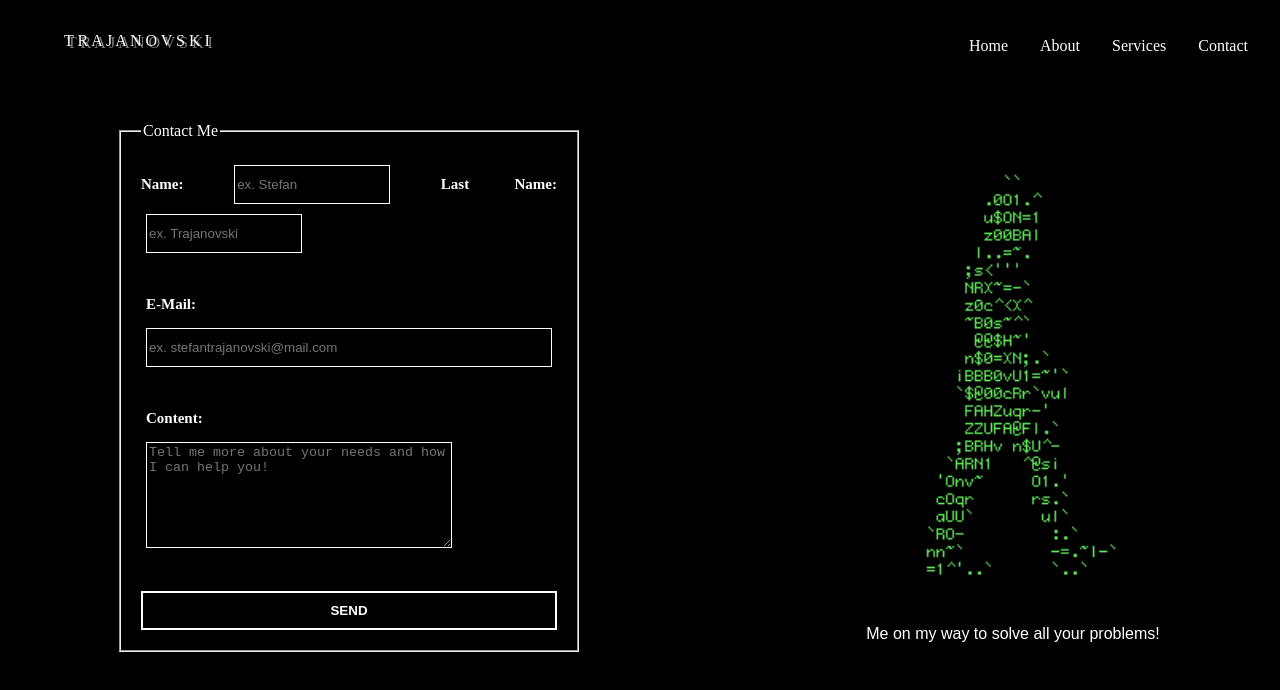
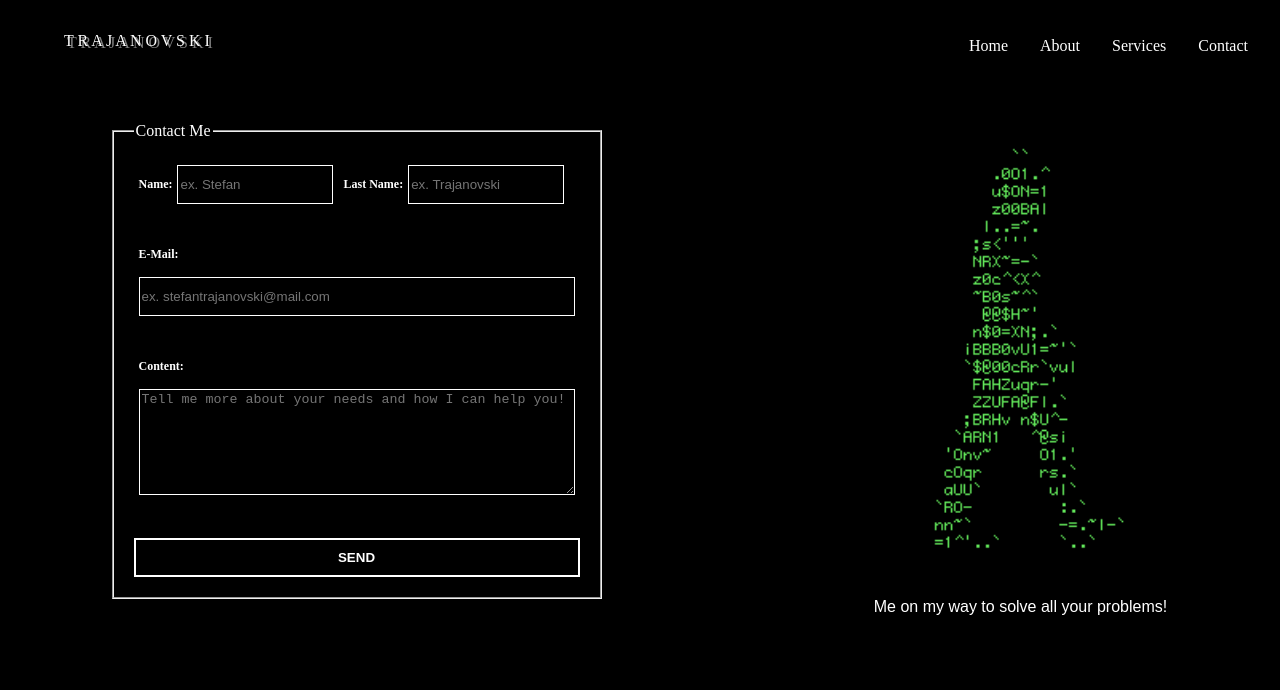
Before and after one commit to trajanovski77/personal-website, a website: page contact.html in a window 1280 px wide. Drawn offline with Linux system fonts and the light colour scheme.

Commit message:
Update style.css

```diff
--- a/style.css
+++ b/style.css
@@ -242,7 +242,6 @@ input[type="radio"] {
     transform: scale(1.05);
 }
 
-/* When slide 1 is selected */
 #s1:checked ~ .slides .slide1 {
     transform: translateX(0) scale(1.2);
     z-index: 3;
@@ -257,7 +256,6 @@ input[type="radio"] {
     z-index: 1;
 }
 
-/* When slide 2 is selected */
 #s2:checked ~ .slides .slide1 {
     transform: translateX(-200px) scale(0.9);
     z-index: 2;
@@ -272,7 +270,6 @@ input[type="radio"] {
     z-index: 2;
 }
 
-/* When slide 3 is selected */
 #s3:checked ~ .slides .slide1 {
     transform: translateX(-400px) scale(0.8);
     z-index: 1;
@@ -290,7 +287,6 @@ input[type="radio"] {
     text-align: center;
     color: white;
     font-family: "Euphemia UCAS", sans-serif;
-    min-height: 1.5em;
 }
 
 .caption {
@@ -354,7 +350,7 @@ h2 {
     text-indent: 5px;
     font-family: "Euphemia UCAS";
     font-weight: bold;
-    font-size: 15px;
+    font-size: 12px;
     margin-right:0;
 }
 .contact-container input{
@@ -366,7 +362,7 @@ h2 {
     height:35px;
 }
 #contact-mail{
-    width:400px;
+    width:430px;
 }
 textarea{
     color:white;
@@ -374,8 +370,8 @@ textarea{
     border:white solid 1px;
     margin:5px 5px 5px 5px;
     height: 100px;
-    width:300px;
-    resize: vertical; /* allows manual resizing */
+    width:430px;
+    resize: vertical;
 }
 #send-btn {
     padding: 10px 20px;
@@ -437,3 +433,10 @@ textarea{
     text-decoration: none;
     color:white;
 }
+.name-contain{
+    display:flex;
+    align-items: center;
+}
+.name-contain fieldset{
+    width:130px;
+}
```
